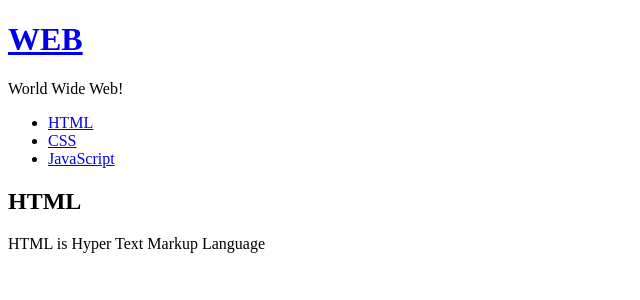
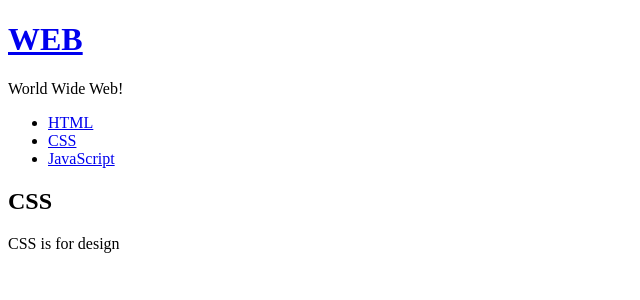
Before and after one commit to soheekimdev/opentutorials-react, a React (Create React App) app: page / in a window 1280 px wide. Shown: the top 300 px of the page, without its empty margins (0-640 px from the left). Built offline with nearby package versions, Linux system fonts and the light colour scheme.

Commit message:
~17.3. 컴포넌트 이벤트 만들기

```diff
--- a/src/App.js
+++ b/src/App.js
@@ -9,6 +9,7 @@
     super(props);
     this.state = {
       mode: 'read',
+      selected_content_id:2,
       subject:{title:'WEB', sub:'World Wide Web!'},
       welcome:{title:'Welcome', desc:'Hello, React!!'},
       contents:[
@@ -24,8 +25,16 @@
       _title = this.state.welcome.title;
       _desc = this.state.welcome.desc;
     } else if(this.state.mode === 'read'){
-      _title = this.state.contents[0].title;
-      _desc = this.state.contents[0].desc;
+      var i = 0;
+      while(i < this.state.contents.length){
+        var data = this.state.contents[i];
+        if(data.id === this.state.selected_content_id) {
+          _title = data.title;
+          _desc = data.desc;
+          break;
+        }
+        i = i + 1;
+      }
     }
     return (
       <div className="App">
@@ -37,9 +46,11 @@
           }.bind(this)}
         ></Subject>
         <TOC
-          onChangePage={function(){
-            this.setState({mode:'read'});
-
+          onChangePage={function(id){
+            this.setState({
+              mode:'read',
+              selected_content_id:Number(id)
+            });
           }.bind(this)}
           data={this.state.contents}
         ></TOC>
--- a/src/components/TOC.js
+++ b/src/components/TOC.js
@@ -10,9 +10,10 @@
         <li key={data[i].id}>
           <a
             href={"/content/"+data[i].id+".html"}
+            data-id={data[i].id}
             onClick={function(e){
               e.preventDefault();
-              this.props.onChangePage();
+              this.props.onChangePage(e.target.dataset.id);
             }.bind(this)}
           >{data[i].title}</a>
         </li>)
```
